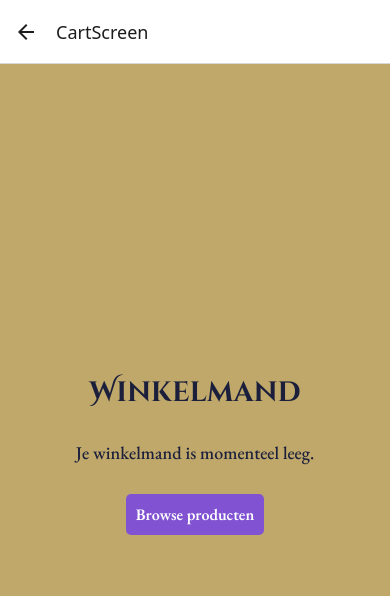
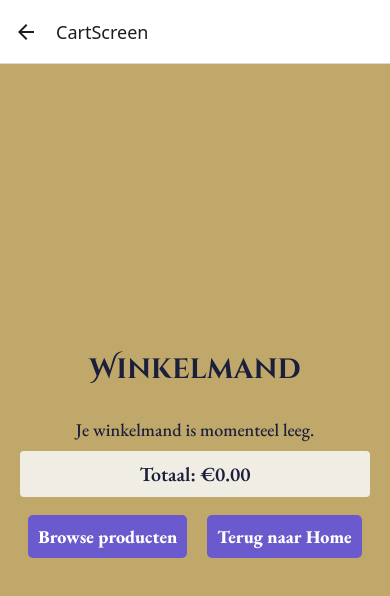
Before and after one commit to Charlie280809/mobile-app-repo, a React Native app in the folder mobile-app/: screen /CartScreen in a window 390 px wide. Shown: the top 596 px of the page. Built offline with nearby package versions, Linux system fonts and the light colour scheme.

Commit message:
add styling to cart

```diff
--- a/mobile-app/screens/CartScreen.js
+++ b/mobile-app/screens/CartScreen.js
@@ -6,10 +6,13 @@ import { useCart } from '../components/CartContext'; // importeer de cart contex
 const CartScreen = ({ navigation }) => {
   const { cartItems, removeFromCart } = useCart(); // Haal de cart context op
 
+  const total = cartItems.reduce(
+    (sum, item) => sum + item.price * (item.quantity || 1), 0
+  );
+
   return (
     <View style={styles.container}>
       <Text style={styles.title}>Winkelmand</Text>
-
       {cartItems.length === 0 ? ( // Als de winkelwagen leeg is: dit bericht
         <Text style={styles.emptyText}>Je winkelmand is momenteel leeg.</Text>
       ) : (
@@ -19,33 +22,44 @@ const CartScreen = ({ navigation }) => {
               {item.image?.uri && (
                 <Image source={{ uri: item.image.uri }} style={styles.image} />
               )}
-              <Text style={styles.body}>{item.title}</Text>
-              <Text style={styles.body}>€{item.price}</Text>
-              <Text style={styles.body}>Aantal: {item.quantity}</Text>
-              <Text style={styles.body}>Subtotaal: €{(item.price * item.quantity).toFixed(2)}</Text>
 
+              <View style={styles.textContainer}>
+                <Text style={styles.itemInfo}>{item.title}</Text>
+                <Text style={styles.itemInfo}>Aantal: {item.quantity}</Text>
+                <Text style={styles.itemInfo}>Subtotaal: €{(item.price * item.quantity).toFixed(2)}</Text>
 
-              <TouchableOpacity // Button: verwijderen uit de index
+                <TouchableOpacity
                   style={styles.removeButton}
                   onPress={() => removeFromCart(index)}
                 >
                   <Text style={styles.removeButtonText}>Verwijder</Text>
                 </TouchableOpacity>
               </View>
+
+            </View>
           ))}
         </ScrollView>
       )}
+
+      <Text style={styles.totalText}>Totaal: €{total.toFixed(2)}</Text>
+
+      <View style={styles.buttonContainer}>
         <TouchableOpacity
           style={styles.button}
           onPress={() => navigation.navigate("AllProducts")} // navigatie naar HomeScreen
         >
           <Text style={styles.buttonText}>Browse producten</Text>
         </TouchableOpacity>
+        <TouchableOpacity
+          style={styles.button}
+          onPress={() => navigation.navigate("Home")} // navigatie naar HomeScreen
+        >
+          <Text style={styles.buttonText}>Terug naar Home</Text>
+        </TouchableOpacity>
+      </View>
     </View>
   );
 }
-
-export default CartScreen;
 
 const styles = StyleSheet.create({
   container: {
@@ -56,6 +70,9 @@ const styles = StyleSheet.create({
     gap: 10,
     paddingLeft: 20,
     paddingRight: 20,
+  },
+  textContainer: {
+    marginBottom: 10,
   },
   title: {
     paddingTop: 20,
@@ -74,6 +91,8 @@ const styles = StyleSheet.create({
   },
   card: {
     backgroundColor: '#F0EDE4',
+    flexDirection: 'row',
+    gap: 12,
     padding: 20,
     borderRadius: 10,
     marginBottom: 20,
@@ -81,21 +100,55 @@ const styles = StyleSheet.create({
     width: '100%',
   },
   image: {
+    width: 100,
+    height: 100,
+    borderRadius: 10,
+  },
+  itemInfo: {
+    fontFamily: 'EBGaramondSemiBold',
+    fontSize: 18,
+    color: '#1B1F3B',
+  },
+  totalText: {
+    fontFamily: 'EBGaramondSemiBold',
+    fontSize: 20,
+    backgroundColor: '#F0EDE4',
+    padding: 10,
+    borderRadius: 4,
+    color: '#1B1F3B',
     width: '100%',
-    height: 200,
-    borderRadius: 10,
-    marginBottom: 10,
+    textAlign: 'center',
+  },
+  removeButton: {
+    backgroundColor: '#FF6347',
+    padding: 4,
+    borderRadius: 5,
+    width: 100,
+  },
+  removeButtonText: {
+    color: '#fff',
+    fontFamily: 'EBGaramondExtraBold',
+    fontSize: 16,
+    textAlign: 'center',
+  },
+  buttonContainer: {
+    flexDirection: 'row',
+    gap: 20,
+    width: '100%',
+    justifyContent: 'center',
   },
   button: {
-    backgroundColor: '#8153D3',
+    backgroundColor: '#6A5ACD',
     padding: 10,
     borderRadius: 5,
-    marginTop: 20,
+    marginTop: 8,
     marginBottom: 20,
   },
   buttonText: {
     color: '#fff',
-    fontFamily: 'EBGaramondSemiBold',
-    fontSize: 16,
+    fontFamily: 'EBGaramondExtraBold',
+    fontSize: 18,
   },
 });
+
+export default CartScreen;
--- a/mobile-app/screens/HomeScreen.js
+++ b/mobile-app/screens/HomeScreen.js
@@ -106,10 +106,10 @@ const styles = StyleSheet.create({
     marginTop: 10,
 
     shadowColor: 'blue',
-    shadowOffset: { width: 0, height: 10 },
+    shadowOffset: { width: 0, height: 4 },
     shadowOpacity: 0.25,
     shadowRadius: 0.25,
-    elevation: 8,
+    elevation: 6,
   },
   buttonText: {
     color: '#fff',
--- a/mobile-app/screens/ProductScreen.js
+++ b/mobile-app/screens/ProductScreen.js
@@ -73,10 +73,10 @@ const styles = StyleSheet.create({
     paddingBottom: 20,
   },
   image: {
-    width: "80%",
-    height: "40%",
+    width: "70%",
+    height: "35%",
     borderRadius: 10,
-    marginBottom: 10
+    marginBottom: 10,
   },
   title: {
     fontFamily: 'CinzelBold',
@@ -139,8 +139,8 @@ const styles = StyleSheet.create({
     paddingVertical: 10,
     paddingHorizontal: 20,
     borderRadius: 8,
-    marginTop: 10,
     width: '48%',
+    marginBottom: 20,
   },
   buttonText: {
     color: '#fff',
```
Lines whose indentation alone changed are shown as unchanged.
